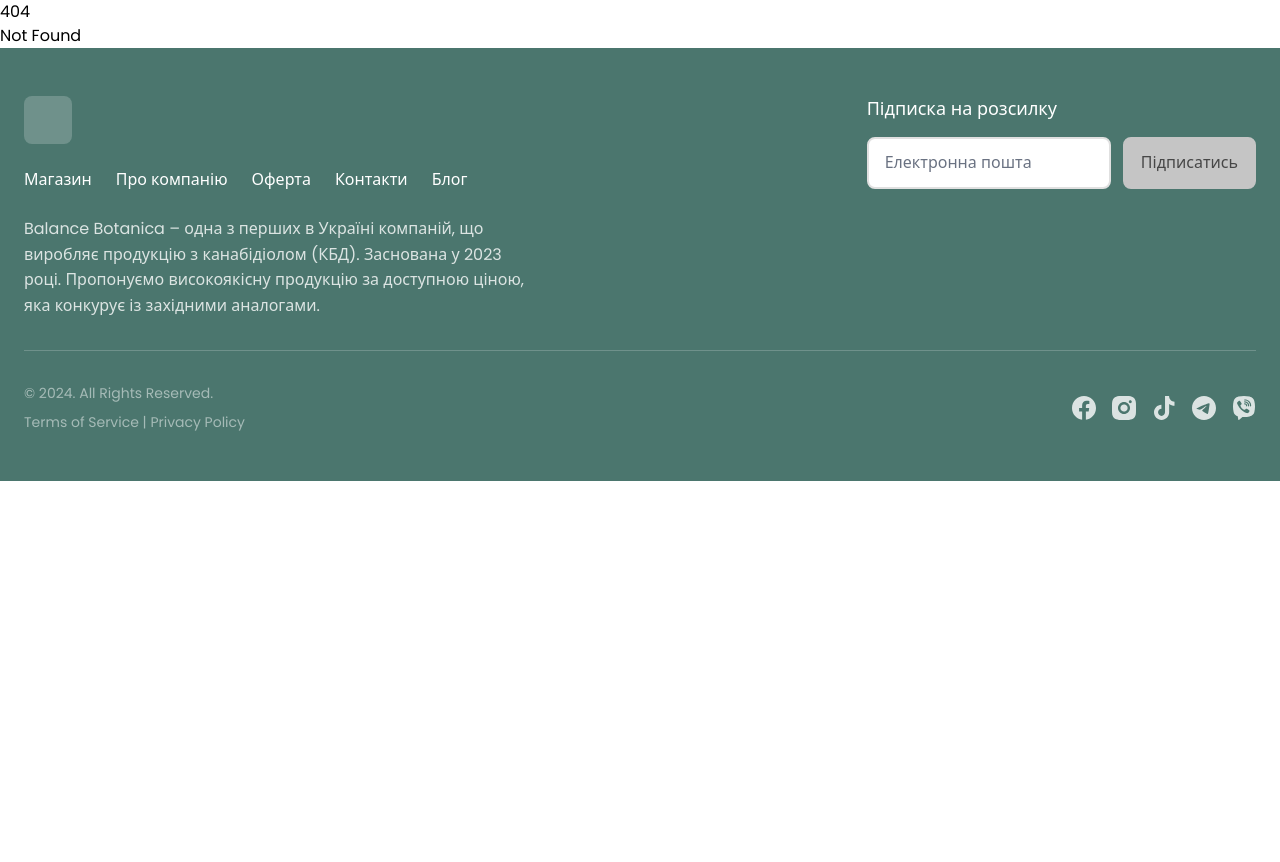
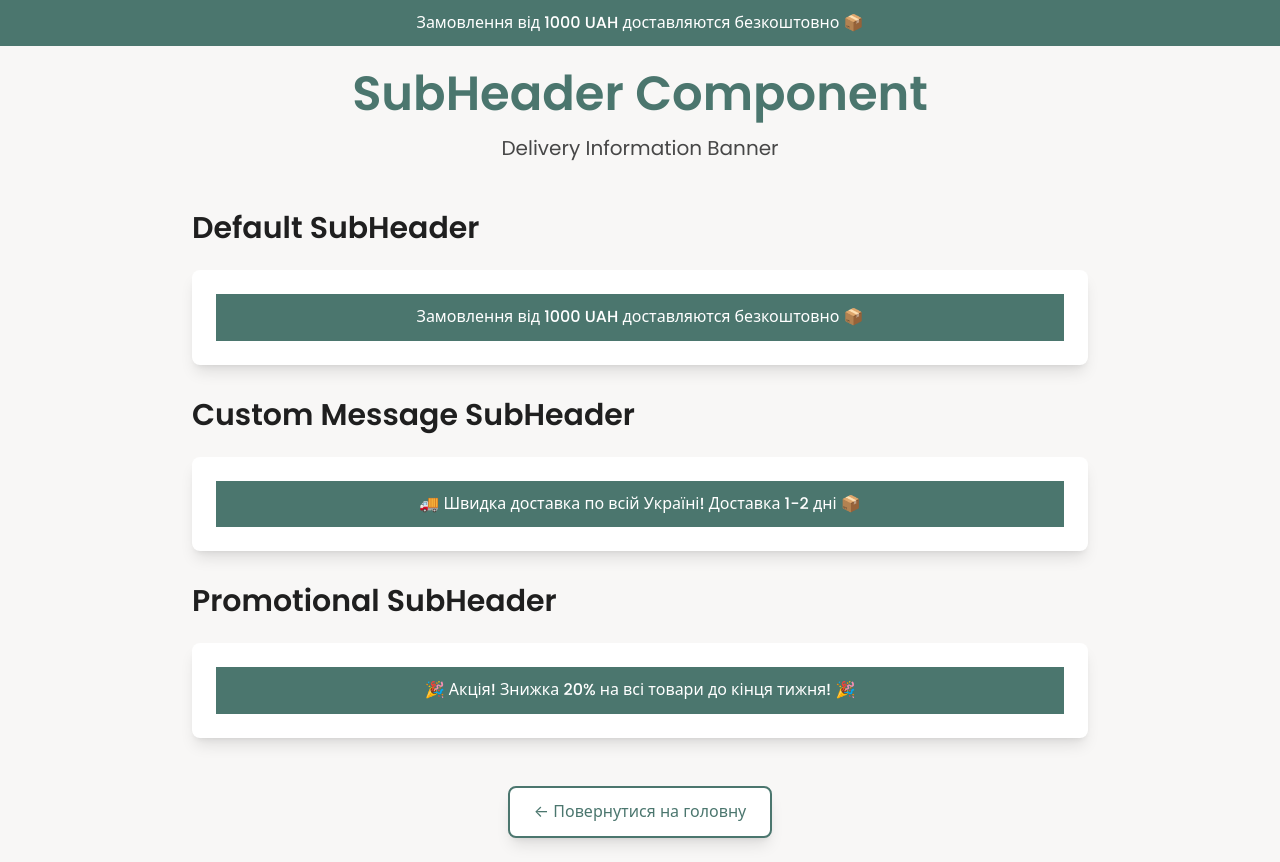
Before and after one commit to Balance-Botanica/frontend, a SvelteKit app: page /subheader-demo in a window 1280 px wide. Before the commit this address had no page. Before the commit the page ends 800 px from the top, so only its background shows below. Built offline with nearby package versions, Linux system fonts and the light colour scheme.

Commit message:
Add SubHeader component with delivery information banner to all pages

```diff
--- /dev/null
+++ b/src/lib/components/SubHeader.svelte
@@ -0,0 +1,19 @@
+<script lang="ts">
+  import { colors } from '../colors';
+  import { typography } from '../typography';
+
+  export let message: string = 'Замовлення від 1000 UAH доставляются безкоштовно 📦';
+</script>
+
+<div
+  class="w-full py-3 text-center"
+  style="
+    background-color: {colors.main};
+    color: {colors.optional};
+    font-size: {typography.sizes.base};
+    font-weight: {typography.weights.medium};
+    line-height: {typography.styles.linkButtonMedium.lineHeight};
+  "
+>
+  {message}
+</div>
--- a/src/lib/components/index.ts
+++ b/src/lib/components/index.ts
@@ -9,6 +9,7 @@ export { default as Input } from './Input.svelte';
 export { default as Button } from './Button.svelte';
 
 // Layout Components
+export { default as SubHeader } from './SubHeader.svelte';
 export { default as Footer } from './Footer.svelte';
 
 // Design System Components
--- a/src/routes/+layout.svelte
+++ b/src/routes/+layout.svelte
@@ -1,20 +1,32 @@
 <script lang="ts">
 	import '../app.css';
 	import favicon from '$lib/assets/favicon.svg';
+	import { page } from '$app/stores';
+	import SubHeader from '$lib/components/SubHeader.svelte';
 	import Footer from '$lib/components/Footer.svelte';
-	import { page } from '$app/stores';
 
 	let { children } = $props();
 
-	const hiddenFooterPrefixes = ['/design-system', '/components', '/footer-demo'];
+	const excludeFooterRoutes = [
+		'/design-system',
+		'/components',
+		'/footer-demo',
+		'/subheader-demo'
+	];
+
+	const showFooter = $derived(!excludeFooterRoutes.includes($page.url.pathname));
 </script>
 
 <svelte:head>
 	<link rel="icon" href={favicon} />
 </svelte:head>
 
-{@render children?.()}
-
-{#if !hiddenFooterPrefixes.some((p) => $page.url.pathname.startsWith(p))}
-	<Footer />
-{/if}
+<div class="flex flex-col min-h-screen">
+	<SubHeader />
+	<main class="flex-grow">
+		{@render children?.()}
+	</main>
+	{#if showFooter}
+		<Footer />
+	{/if}
+</div>
--- /dev/null
+++ b/src/routes/subheader-demo/+page.svelte
@@ -0,0 +1,59 @@
+<script lang="ts">
+	import SubHeader from '$lib/components/SubHeader.svelte';
+</script>
+
+<svelte:head>
+	<title>SubHeader Demo - Balance Botanica</title>
+</svelte:head>
+
+<div class="min-h-screen p-6" style="background-color: #F8F7F6;">
+	<div class="max-w-4xl mx-auto">
+		<header class="text-center mb-12">
+			<h1 class="text-5xl font-semibold mb-4" style="color: #4B766E;">
+				SubHeader Component
+			</h1>
+			<p class="text-xl" style="color: #474747;">
+				Delivery Information Banner
+			</p>
+		</header>
+
+		<div class="space-y-8">
+			<section>
+				<h2 class="text-3xl font-semibold mb-6" style="color: #1F1F1F;">
+					Default SubHeader
+				</h2>
+				<div class="bg-white rounded-lg p-6 shadow-lg">
+					<SubHeader />
+				</div>
+			</section>
+
+			<section>
+				<h2 class="text-3xl font-semibold mb-6" style="color: #1F1F1F;">
+					Custom Message SubHeader
+				</h2>
+				<div class="bg-white rounded-lg p-6 shadow-lg">
+					<SubHeader message="🚚 Швидка доставка по всій Україні! Доставка 1-2 дні 📦" />
+				</div>
+			</section>
+
+			<section>
+				<h2 class="text-3xl font-semibold mb-6" style="color: #1F1F1F;">
+					Promotional SubHeader
+				</h2>
+				<div class="bg-white rounded-lg p-6 shadow-lg">
+					<SubHeader message="🎉 Акція! Знижка 20% на всі товари до кінця тижня! 🎉" />
+				</div>
+			</section>
+		</div>
+
+		<div class="mt-12 text-center">
+			<a
+				href="/"
+				class="inline-block px-6 py-3 bg-white rounded-lg shadow-lg hover:shadow-xl transition-shadow"
+				style="color: #4B766E; border: 2px solid #4B766E;"
+			>
+				← Повернутися на головну
+			</a>
+		</div>
+	</div>
+</div>
```
Also changed, not shown: src/lib/assets/icons/logo-icon.svg (added), src/lib/assets/icons/logo-text.svg (added).
